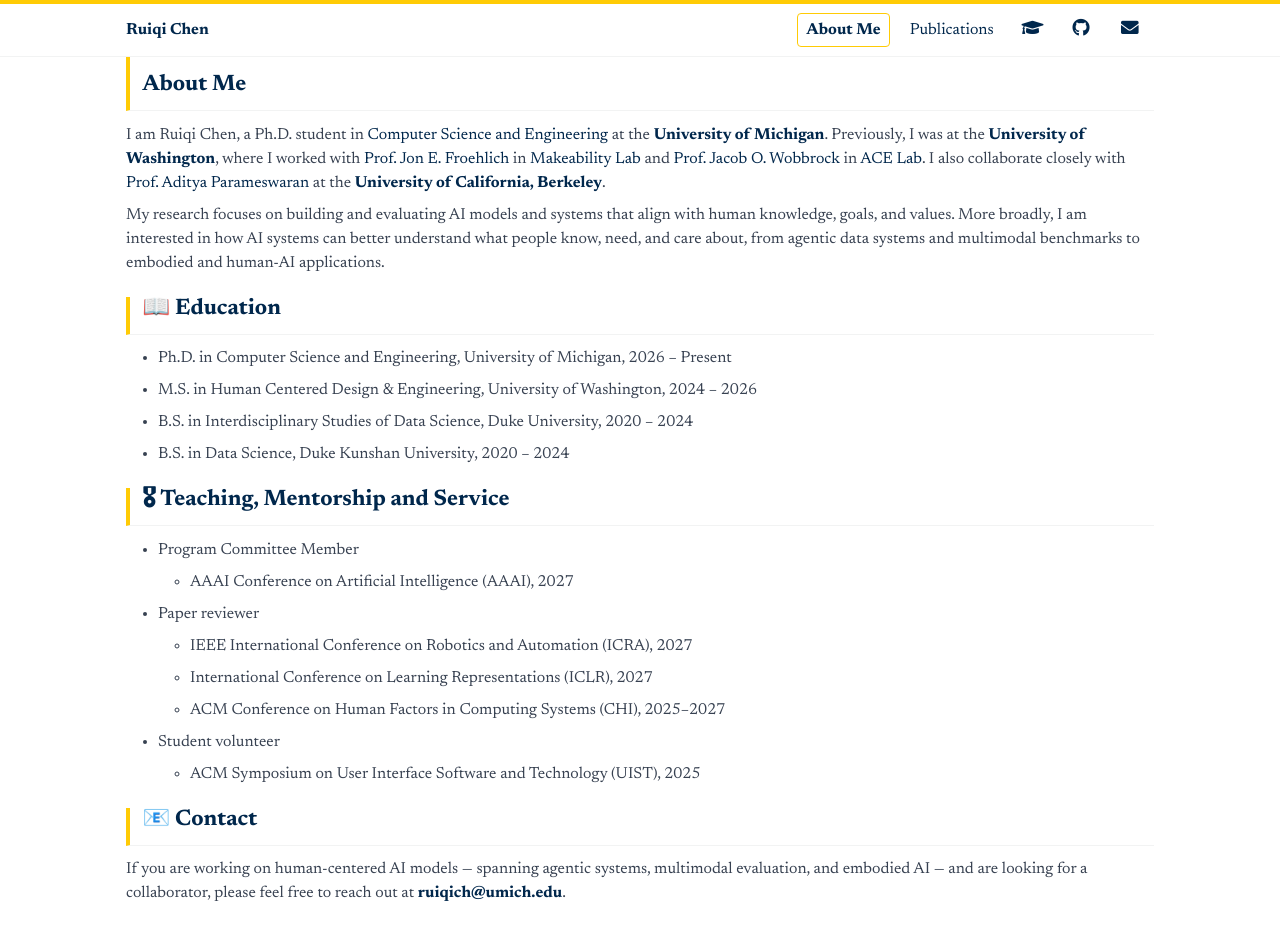
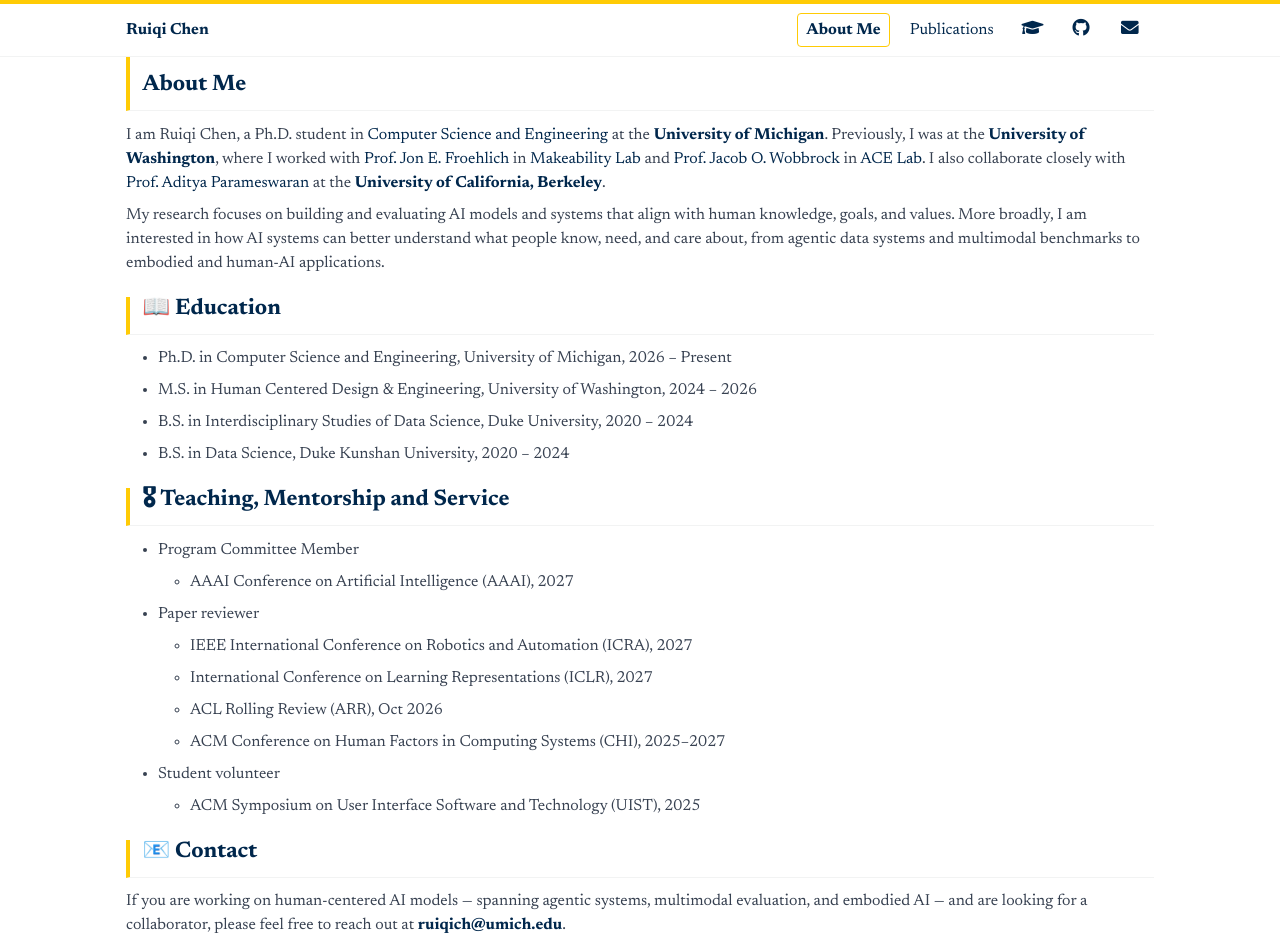
Before and after one commit to Ruiqi-Chen-0216/Ruiqi-Chen-0216.github.io, a Jekyll site: the page built from _pages/about.md, in a window 1280 px wide and 945 px high. Built offline with Jekyll 4.4.1, drawn with Linux system fonts in a browser that asks for light colours.

Commit message:
Update about.md

```diff
--- a/_pages/about.md
+++ b/_pages/about.md
@@ -26,6 +26,7 @@ My research focuses on building and evaluating AI models and systems that align
 * Paper reviewer
   * IEEE International Conference on Robotics and Automation (ICRA), 2027
   * International Conference on Learning Representations (ICLR), 2027
+  * ACL Rolling Review (ARR), Oct 2026
   * ACM Conference on Human Factors in Computing Systems (CHI), 2025–2027
 * Student volunteer
   * ACM Symposium on User Interface Software and Technology (UIST), 2025
```
